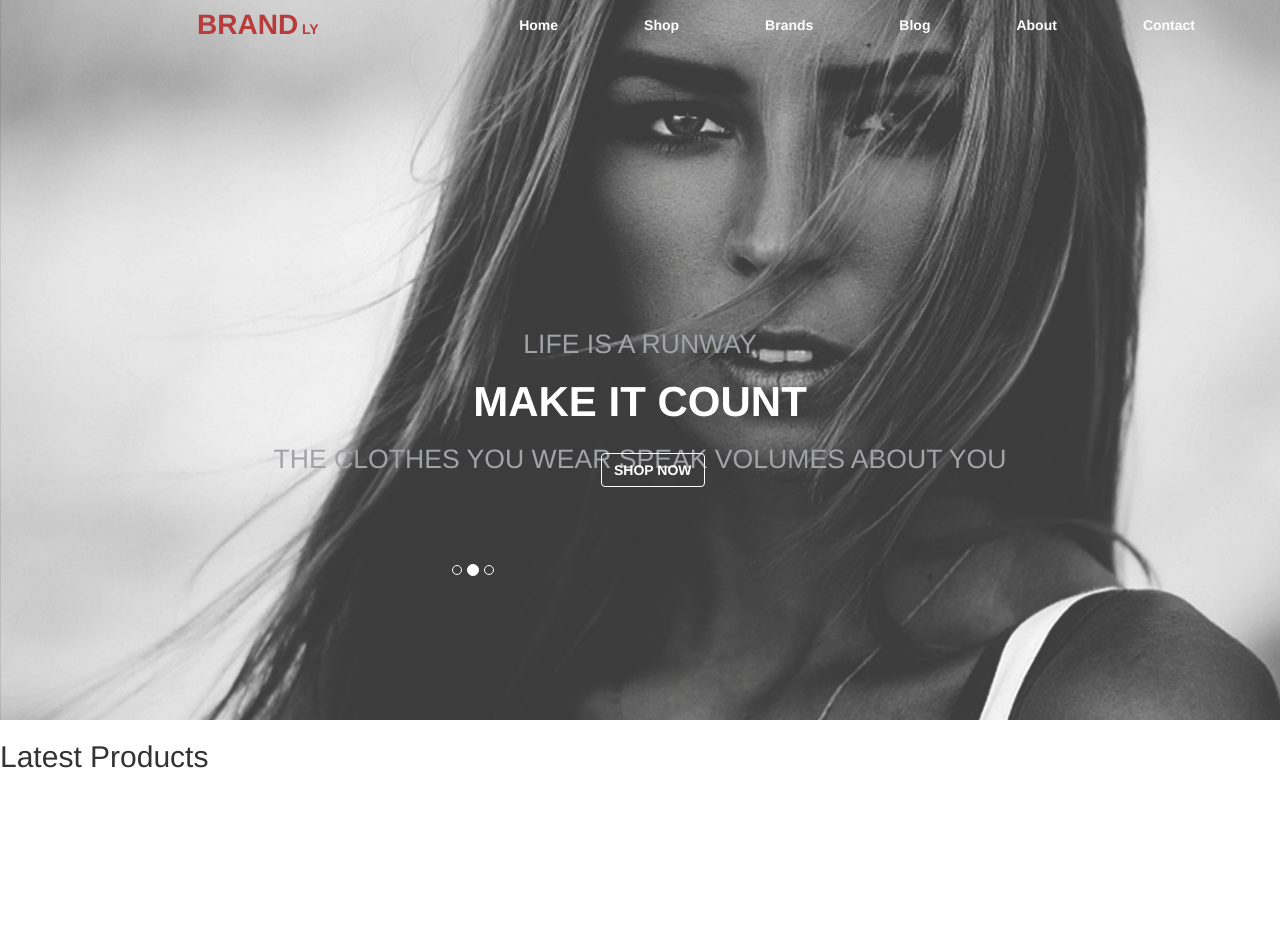
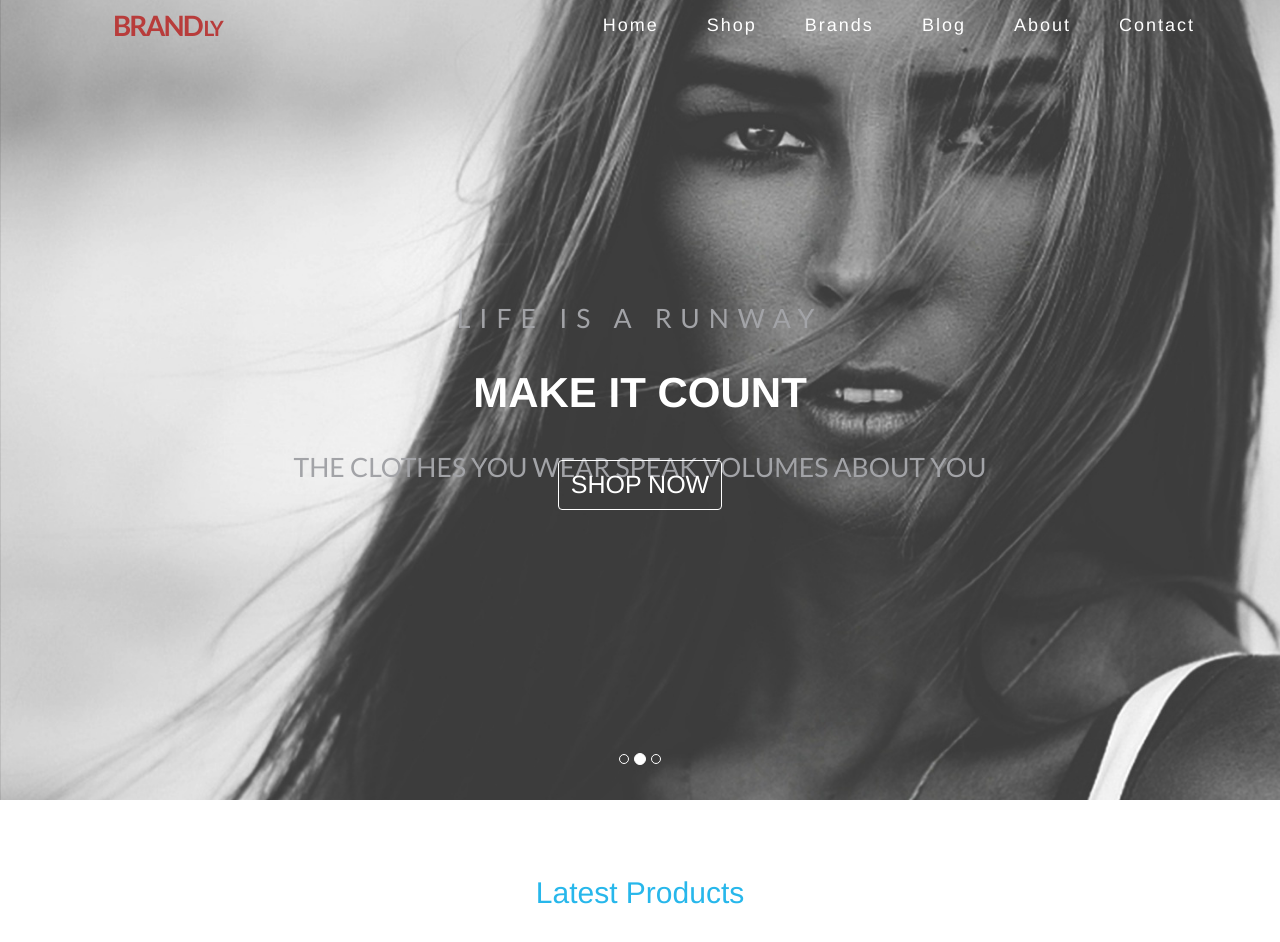
Before and after one commit to rvhul/brandly, a plain HTML site: page index.html in a window 1280 px wide. Before the commit the page ends 800 px from the top, so only its background shows below. Drawn offline with nearby package versions, Linux system fonts and the light colour scheme.

Commit message:
Fixed issues with positioning 'SHOP NOW' button as well as carousel indicators. Updated font to Lato for more accurate feel.

```diff
--- a/css/src/landing.scss
+++ b/css/src/landing.scss
@@ -1,10 +1,11 @@
 #landing {
-  min-height: 90vh;
+  min-height: 100vh;
 // padding-top: 3em;
 
   background-image: url('../images/slider.png');
   background-repeat: no-repeat;
   background-size: cover;
+
   // position: fixed;
   // top: 0;
   // left: 0;
@@ -22,10 +23,12 @@
   }
 
   a {
-    margin-left: 4em;
+    margin-left: 1em;
     text-align: right;
     color: #FFFFFF;
-    font-weight: bolder;
+    font-weight: lighter;
+    font-size: 18px;
+    letter-spacing: 2px;
     }
 
   .navbar-brand {
@@ -33,9 +36,11 @@
     color: #B83C3B;
     font-size: 2em;
     font-weight: bold;
+    font-family: "Lato";
+    letter-spacing: -2px;
 
     span {
-      font-size: .5em;
+      font-size: 21px;
     }
   }
 
@@ -49,16 +54,19 @@
 
   .constant{
 
-      // padding: .3em 0em;
+      padding: .3em 0em;
       text-transform: uppercase;
 
       .spring {
         color: #A2A3A7;
         font-size: 1.9em;
+        font-family: "Lato";
+        font-weight: 100;
+        letter-spacing: 9px;
       }
 
       .discount {
-        // padding: .4em;
+        padding: .4em;
         font-weight: bolder;
         color: #FFFFFF;
         font-size: 3em;
@@ -67,11 +75,15 @@
       .trending {
         color: #A2A3A7;
         font-size: 1.9em;
+        font-family: "Lato";
       }
   }
   }
 
   .carousel-slide {
+    //
+    // position: relative;
+    // height: 10em;
 
     a.btn {
       position: relative;
@@ -80,16 +92,20 @@
       background-color: inherit;
       text-align: center;
       text-transform: uppercase;
-      font-weight: bolder;
+      font-weight: lighter;
+      font-size: 25px;
       border-style: solid;
-      top: 1.8vw;
-      left: 1vw;
+      top: 7.5vh;
+      margin: 0 auto;
       }
 
     .carousel-indicators {
-      position: relative;
-      top: 43.8vw;
-      left: 31.5vw;
+    //  margin: 0;
+    //   position: absolute;
+    //  top: 50%;
+    //  left: 50%;
+    //  margin-right: -50%;
+    //  transform: translate(-50% -50%);
     }
   }
 }
--- a/css/src/latest_products.scss
+++ b/css/src/latest_products.scss
@@ -1,9 +1,9 @@
-// #latest {
-//   text-align: center;
-//   padding: 4em 0;
-//   height: 50vh;
-//
-//   h2 {
-//     color: #27B7EB;
-//   }
-// }
+#latest {
+  text-align: center;
+  padding: 4em 0;
+  height: 50vh;
+
+  h2 {
+    color: #27B7EB;
+  }
+}
--- a/index.html
+++ b/index.html
@@ -5,6 +5,7 @@
     <title>Brandly</title>
     <link rel="stylesheet" href="css/bootstrap.min.css">
     <link rel="stylesheet" href="css/brain.css">
+    <link href='https://fonts.googleapis.com/css?family=Lato:700,900,400|Open+Sans:400,300,300italic,700' rel='stylesheet' type='text/css'>
     <link rel="stylesheet" href="https://maxcdn.bootstrapcdn.com/font-awesome/4.5.0/css/font-awesome.min.css">
     <script src="https://code.jquery.com/jquery-2.1.4.min.js"></script>
     <script src="https://maxcdn.bootstrapcdn.com/bootstrap/3.3.6/js/bootstrap.min.js" integrity="sha384-0mSbJDEHialfmuBBQP6A4Qrprq5OVfW37PRR3j5ELqxss1yVqOtnepnHVP9aJ7xS" crossorigin="anonymous"></script>
@@ -20,7 +21,7 @@
            <span class="icon-bar"></span>
            <span class="icon-bar"></span>
          </button>
-         <a class="navbar-brand" href="#">Brand<span> ly </span></a>
+         <a class="navbar-brand" href="#">Brand<span>  ly</span></a>
        </div>
        <div id="navbar" class="collapse navbar-collapse">
          <ul class="nav navbar-nav pull-right">
```
Also changed, not shown: css/brain.css, 1 other file.
